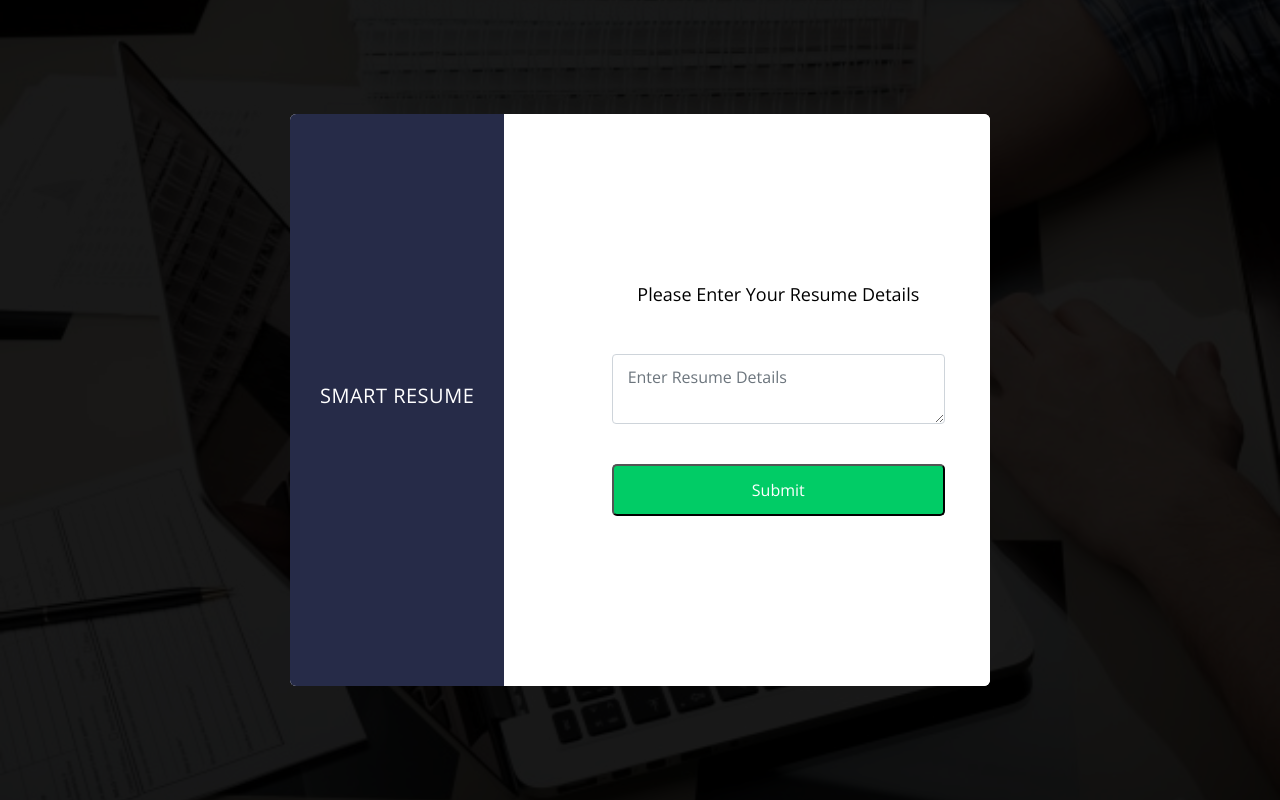
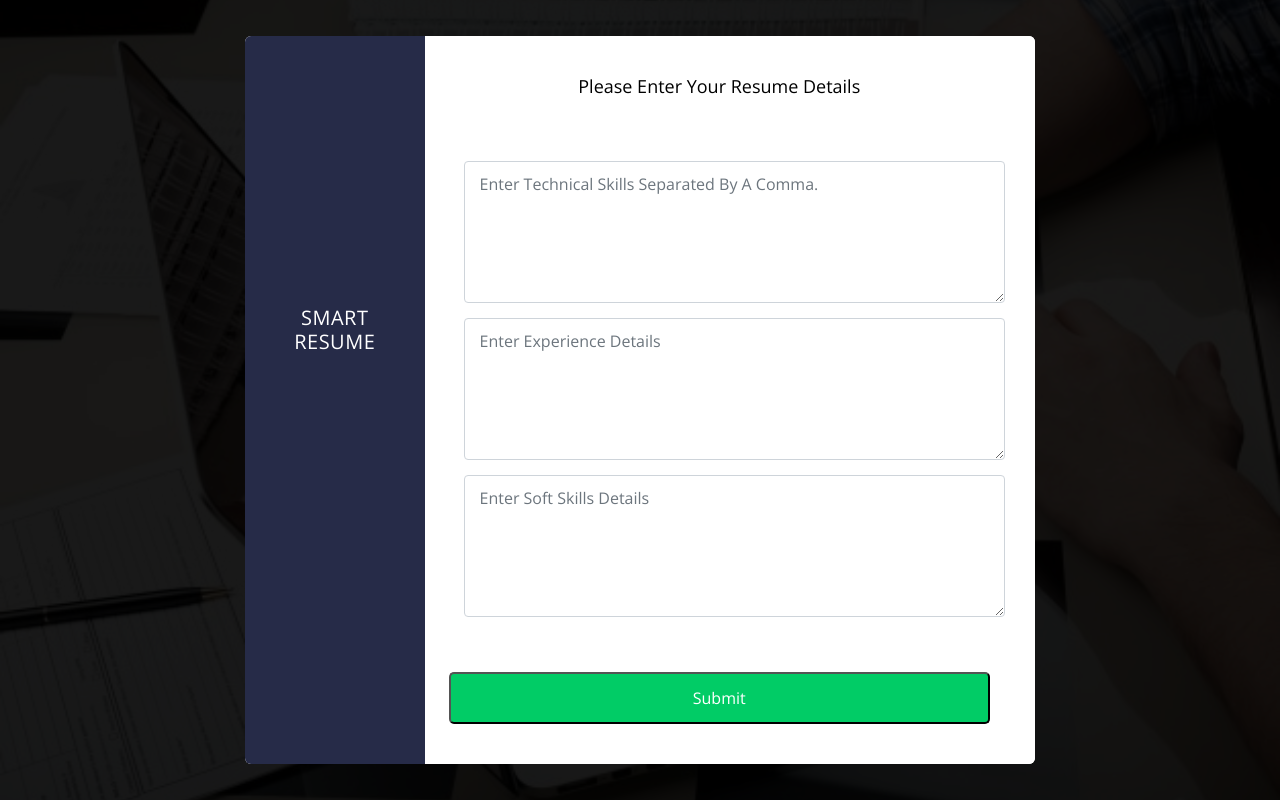
Before and after one commit to sayam56/LinkedInResumeMatcher, a PHP site: page / in a window 1280 px wide. Run offline with PHP 8.4, Linux system fonts and the light colour scheme.

Commit message:
updated with new fields

```diff
--- a/assets/css/style.css
+++ b/assets/css/style.css
@@ -49,7 +49,7 @@ textarea {
   background-size:cover;
   background-repeat:no-repeat;
   background-position:center;
-  padding:40px 0px;
+  padding:20px 20px;
   position:relative;
   display:flex;
   align-items:center;
@@ -71,7 +71,7 @@ textarea {
 }
 
 ._form-05-box{
-  width:700px;
+  width:790px;
   max-width:100%;
   position:relative;
   display:block;
@@ -82,14 +82,14 @@ textarea {
 }
 
 .form-05-box-a{
-  padding:250px 30px;
+  padding:250px 15px;
   background-color:rgba(38, 43, 72, 1);
   border-top-left-radius: 6px;
   border-bottom-left-radius: 6px;
 }
 
 ._mn_df{
-  padding:150px 20px;
+  padding: 20px 00px;
   background:#fff;
   border-top-right-radius:6px;
   border-bottom-right-radius:6px;
@@ -110,7 +110,7 @@ textarea {
 
 ._form_05_logo,._form_05_socialmedia,.main-head{
   margin:20px 0px;
-  display:inline-block;
+  display:flex;
   width:100%;
   text-align:center;
   text-align: center;
@@ -250,7 +210,10 @@ textarea {
   padding: 10px;
 }
 
-
+textarea{
+  margin: 15px;
+  width: 300px;
+}
 
  @media screen and (max-width: 767px){
     ._form_05{
--- a/index.html
+++ b/index.html
@@ -15,11 +15,11 @@
   <body>
     <section class="_form_05">
       <div class="container">
-        <div class="row">
-          <div class="col-12">
+        <div class="">
+          <div class="col-15">
             <div class="_form-05-box">
               <div class="row">
-                <div class="col-sm-5 _lk_nb">
+                <div class="col-sm-3 _lk_nb">
                   <div class="form-05-box-a">
                     <div class="_form_05_logo">
                       <h2>smart resume</h2>
@@ -34,14 +34,16 @@
                     </div> -->
                   </div>
                 </div>
-                <div class="col-sm-7 _nb-pl">
+                <div class="col-sm-9 _nb-pl">
                   <div class="_mn_df">
                     <div class="main-head">
                       <h2>Please Enter Your Resume Details</h2>
                     </div>
                     <form action="upload.php" method="post">
                       <div class="form-group">
-                        <textarea name="resume" class="form-control" placeholder="Enter Resume Details"></textarea>
+                        <textarea rows="5" cols="40" name="skills" class="form-control" placeholder="Enter Technical Skills Separated By A Comma." required></textarea>
+                        <textarea rows="5" cols="40" name="experience" class="form-control" placeholder="Enter Experience Details" required></textarea>
+                        <textarea  rows="5" cols="40" name="soft" class="form-control" placeholder="Enter Soft Skills Details" required></textarea>
                       </div>
                       <div class="form-group">
 
--- /dev/null
+++ b/requirements.txt
@@ -0,0 +1,2 @@
+numpy==1.24.4
+scikit_learn==1.3.0
--- /dev/null
+++ b/result.txt
@@ -0,0 +1 @@
+Similarity Between Resume & Job Posting: 25.23%
--- /dev/null
+++ b/resume.txt
@@ -0,0 +1 @@
+Python, Machine Learning, NLP, Deep Learning with tensorflow, PyTorch Unfortunately Nothing String Problem Solving Skills
--- a/upload.php
+++ b/upload.php
@@ -1,6 +1,6 @@
 <?php
 
-$resumeText = $_POST['resume'];
+$resumeText = $_POST['skills'] . ' ' . $_POST['experience'] . ' ' . $_POST['soft'];
 
 // create txt file from resume input
 $resumeFile = fopen("resume.txt", "w") or die("Unable to open file!");
```
Also changed, not shown: other parts of assets/css/style.css (+0 -40 lines).
